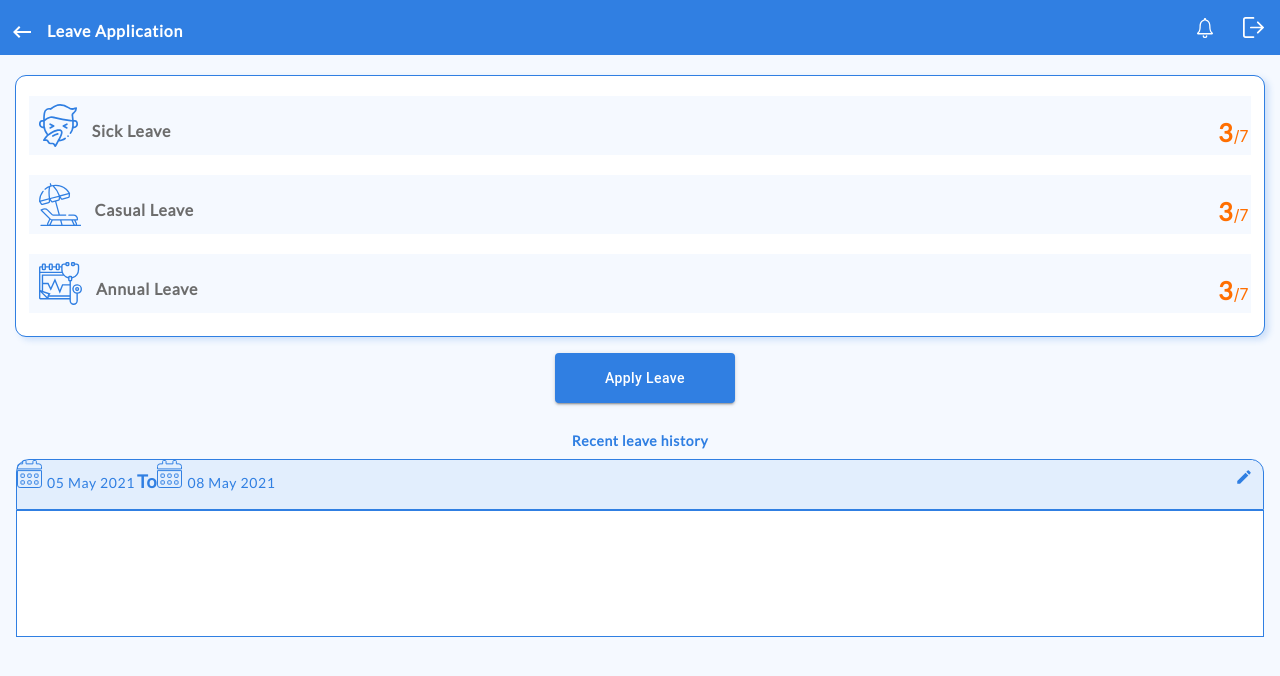
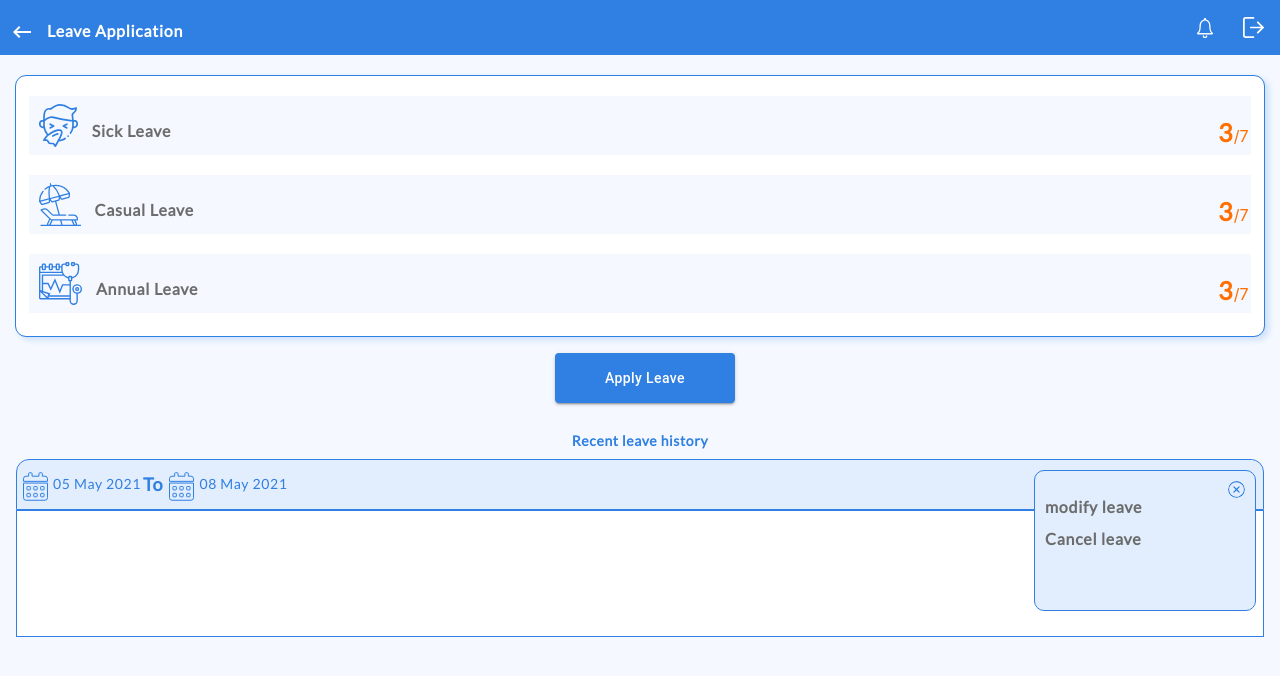
Before and after one commit to suyash5641/RemoteOffice, a React (Create React App) app: page /LeaveEdit in a window 1280 px wide. Shown: the top 676 px of the page. Built offline with nearby package versions, Linux system fonts and the light colour scheme.

Commit message:
add existing file

```diff
--- a/package.json
+++ b/package.json
@@ -3,6 +3,10 @@
   "version": "0.1.0",
   "private": true,
   "dependencies": {
+    "@date-io/date-fns": "^2.10.8",
+    "@material-ui/core": "^4.11.4",
+    "@material-ui/icons": "^4.11.2",
+    "@material-ui/pickers": "^3.3.10",
     "@testing-library/jest-dom": "^5.12.0",
     "@testing-library/react": "^11.2.6",
     "@testing-library/user-event": "^12.8.3",
--- a/src/LeaveEdit/Hide.css
+++ b/src/LeaveEdit/Hide.css
@@ -6,18 +6,20 @@
     float: right;
 
   }
-
-  .m{
-    width:158px;
+  .reset{
+    position: absolute;
+    z-index: 1;
+    right:19px;
+  }
+  #m{
+    width:220px;
     height: 139px;
-    position:relative;
-    z-index:1;
   height: 139px;
   border: 1px solid var(--unnamed-color-307fe2);
   background: #E2EEFD 0% 0% no-repeat padding-box;
   border: 1px solid #307FE2;
   border-radius: 10px;
-  margin-top:10px;
+  margin-top:-40px;
   margin-right: 5px;
   opacity: 1;
   }
@@ -27,6 +29,8 @@
     border: #307FE2;
     background-color: #E2EEFD;
     color:#307FE2;
+    margin-top: 10px;
+    margin-right: 10px;
   }
   .text-box{
     width: 89px;
--- a/src/LeaveEdit/Hide.js
+++ b/src/LeaveEdit/Hide.js
@@ -1,27 +1,33 @@
 
 import React, { useState } from 'react';
 import EditIcon from '@material-ui/icons/Edit';
+import closeicon from '../img/closeicon.svg';
 import './Hide.css';
+import './LeaveEdit.css';
 function Hide()
 {
   const[isOpen,setIsopen]=useState(false);
+  function Check()
+  {
+    setIsopen(!isOpen);
+    var x = document.getElementById("m");
+  if (x.style.display== "none") {
+    x.style.display = "block";
+  } else {
+    x.style.display = "none";
+  }
+  }
   return(
    <div >
-     <div >
-     <i className="set" onClick={()=>setIsopen(!isOpen)}>
-       <EditIcon style={{color:"#307FE2",marginTop:"8px",width:"18px",
-        height:"18px"}}/>
-    </i>
-    {isOpen && <div className="m">
-    <button className="button-style" onClick={()=>setIsopen(!isOpen)}>x
-    </button>
+
+    <div id="m">
+    <img  src={closeicon} className="button-style" onClick={Check}/>
     <br></br>
     <span className="text-box">modify leave</span>
     <br></br>
     <span className="text-box">Cancel leave</span>
-     </div>}
+     </div>
 
-    </div>
   </div>
   );
 
--- a/src/LeaveEdit/LeaveEdit.css
+++ b/src/LeaveEdit/LeaveEdit.css
@@ -104,6 +104,13 @@ opacity: 1;
 display: flex;
 justify-content: space-between;
 }
+.setflex{
+    display: flex;
+}
+.first-add-img{
+    margin-top: 11px;
+    margin-left: 6px;
+}
 .list{
     text-align: left;
 font: normal normal normal 14px/28px Lato;
@@ -111,6 +118,7 @@ letter-spacing: 0.63px;
 color: #307FE2;
 opacity: 1;
 padding-left: 5px;
+margin-top: 10px;
 }
 .list-one{
     padding-left: 2px;
@@ -118,6 +126,16 @@ padding-left: 5px;
 letter-spacing: 0.81px;
 color: #307FE2;
 opacity: 1;
+margin-top: 6px;
+}
+#list-new{
+    text-align: left;
+    font: normal normal normal 14px/28px Lato;
+    letter-spacing: 0.63px;
+    color: #307FE2;
+    opacity: 1;
+    padding-left: 5px;
+    margin-top: 10px;
 }
 .new-icon{
     float: right;
--- a/src/LeaveEdit/LeaveEdit.js
+++ b/src/LeaveEdit/LeaveEdit.js
@@ -12,6 +12,16 @@ import Button from '@material-ui/core/Button';
 import KeyboardBackspaceIcon from '@material-ui/icons/KeyboardBackspace';
 function LeaveEdit()
 {
+    function Check()
+  {
+
+    var x = document.getElementById("m");
+  if (x.style.display== "none") {
+    x.style.display = "block";
+  } else {
+    x.style.display = "none";
+  }
+  }
 
 return(
     <>
@@ -58,25 +68,37 @@ return(
            <div className="st" >
            <span className="recent">Recent leave history</span>
            </div>
-           <div className="leave-history">
+            <div className="leave-history">
 
-               <div className="first">
-                <div className>
-                    <img src={calendericon}/>
+                <div className="first">
+                <div className="first-add">
+                    <div className="setflex">
+                    <img src={calendericon} className="first-add-img"/>
                     <span className="list">05 May 2021</span>
+
                     <span className="list-one">To</span>
-                    <img src={calendericon}/>
-                    <span  className="list">08 May 2021</span>
-
-                </div>
-                <Hide/>
-               </div>
-             <div className="second">
-                </div>
-
-           </div>
+                    <img src={calendericon} className="first-add-img"/>
+                    <span  id="list-new" >08 May 2021</span>
+                    </div>
 
 
+
+
+                 </div>
+                 <div>
+                 <i className="set" onClick={Check}>
+                     <EditIcon style={{color:"#307FE2",marginTop:"15px",width:"18px",marginLeft:"20px",
+                    height:"18px"}}/>
+                    </i>
+                 </div>
+                 </div>
+                 <div className="reset">
+                  <Hide/>
+                 </div>
+
+
+                <div className="second"> </div>
+            </div>
         </div>
 
 
--- a/src/Leaveform/LeaveForm.js
+++ b/src/Leaveform/LeaveForm.js
@@ -6,13 +6,25 @@ import DatePicker from "react-datepicker";
 import Button from '@material-ui/core/Button';
 import "react-datepicker/dist/react-datepicker.css";
 import KeyboardBackspaceIcon from '@material-ui/icons/KeyboardBackspace';
+import DateFnsUtils from '@date-io/date-fns';
+import {
+  MuiPickersUtilsProvider,
+  KeyboardTimePicker,
+  KeyboardDatePicker,
+} from '@material-ui/pickers';
+
+
+const LEAVE_TYPES = [
+  'Casual',
+  'Sick',
+  'Others'
+]
 function LeaveForm()
 {
     const [Date1, setDate1] = useState(new Date());
     const [Date2, setDate2] = useState(new Date());
     const [r,setReason]=useState("");
     const[total,setTotal]=useState(0);
-    const[data,setData]=useState([])
     function calc()
     {
       const a=Date2.getTime();
@@ -52,10 +64,38 @@ function LeaveForm()
     })
     }
 
+    /**
+     * ritik block starts
+     */
+
+    const [fromDate, setFromDate] = React.useState(new Date())
+    const [toDate, setToDate] = React.useState(new Date())
+    const [leaveType, setLeaveType] = React.useState(LEAVE_TYPES[0])
+    const [totalDays, setTotalDays] = React.useState(1)
+   // const [reason, setReason] = React.useState('')
+
+    React.useEffect(() => {
+      //calcutae total days
+      setTotalDays(2)
+    }, [fromDate, toDate])
+
+    const Submit = () => {
+      const payload = {
+        fromDate:convert(Date1),
+        toDate:convert(Date2),
+        leaveType:"others",
+        reason: r,
+      }
+      console.log(payload);
+      fetch('http://localhost:8080/leaves', payload).then(response=>{
+        if(response){
+          alert("created ");
+        }
+      })
+    }
 
 
 return (
-    <>
     <div className="main-body">
          <div className="header-form">
          <div className="div-grp">
@@ -70,24 +110,26 @@ return (
          <div className="new-form">
           <form className="fm" >
           <div className="start-one">
+
               <div className="first-divone">
               <label className="label-text">From Date:</label>
               <DatePicker selected={Date1}
             onChange={(value)=>{setDate1(value)}}
             dateFormat='dd/MM/yyyy'
               minDate={new Date()}
-            className="date"/>
+              className="date"
+              />
               </div>
           </div>
-            <br></br>
+          <div>
               <label className="label-text-one">To Date: </label>
               <DatePicker selected={Date2}
             onChange={(value)=>{setDate2(value)}}
             dateFormat='dd/MM/yyyy'
               minDate={Date1}
               className="date-one"/>
-
-            <br></br>
+          </div>
+          <div>
               <label className="label-text" >Leave type:</label>
               <select id="" name="" className="select-form">
               <option value="" disabled selected>Select</option>
@@ -95,28 +137,29 @@ return (
               <option value="Casual leave">Casual leave</option>
               <option value="others">others</option>
               </select>
-            <br></br>
+          </div>
+          <div>
               <label className="label-text">Total Days:</label>
               <input type="numeric" className="day-calc"
               onSelect={calc}
               value={total}></input>
-
-            <br></br>
+          </div>
+          <div>
               <div className="data">
               <label className="label-text-new">Reason:</label>
               <textarea type="text" className="reason" name="resonn"
               onChange={(e)=>{setReason(e.target.value)}}
               ></textarea>
               </div>
+          </div>
               <Button variant='contained'  fullWidth='true'  style={{textTransform: 'none',color:"white", backgroundColor: '#307FE2',width:"112px",
             height:"43px",marginTop:"30px",marginLeft:"120px" } }
-          onClick={Data} >
+            onClick={Submit} >
             Submit
           </Button>
           </form>
          </div>
     </div>
-    </>
 )
 }
 export default LeaveForm;
```
Also changed, not shown: src/img/closeicon.svg (added), 1 other file (tests, documents, lock files or other folders). Lines whose indentation alone changed are shown as unchanged.
